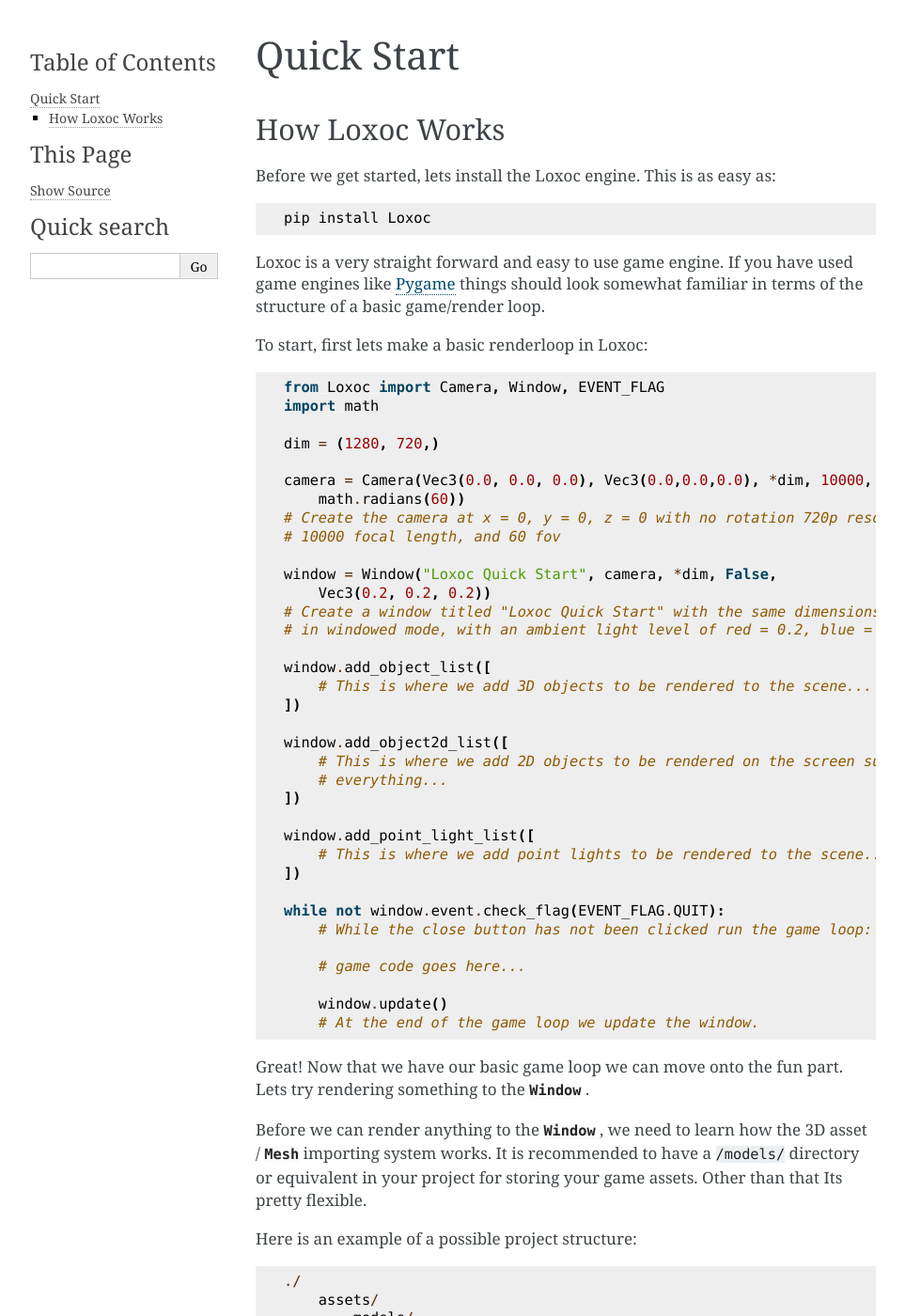
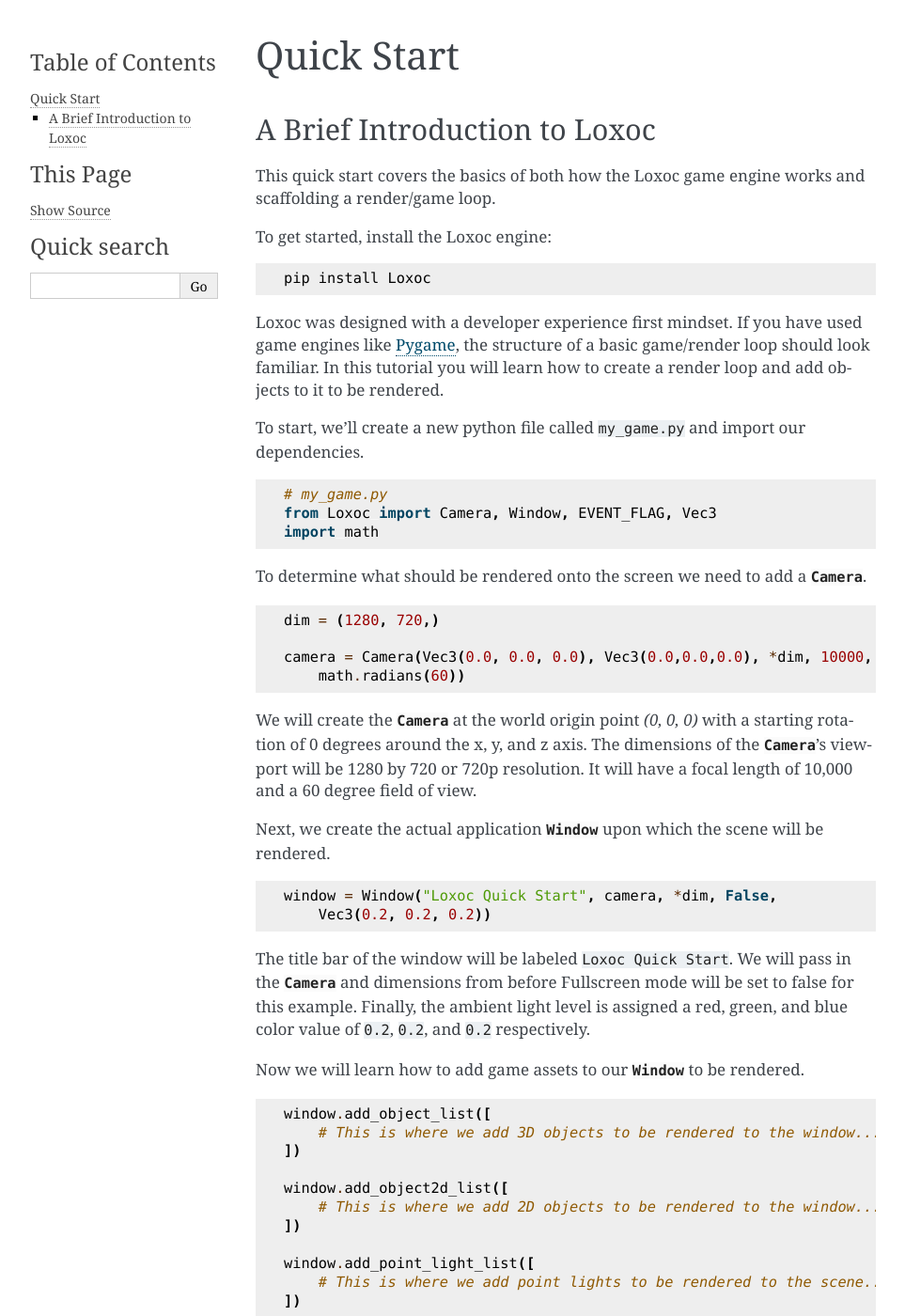
Before and after one commit to FrewtyPebbles/Loxoc-Python3D-Game-Engine, a Sphinx documentation site: the page built from docs/quick_start.rst, in a window 1280 px wide and 1400 px high. Shown: the whole window at 94% size, without its empty margins (148-1111 px from the left). Built offline with Sphinx 7.4.7, drawn with Linux system fonts in a browser that asks for light colours; some of the changed text lies outside the part shown.

Commit message:
Fixed gramar and writing style in documentation.

```diff
--- a/docs/index.rst
+++ b/docs/index.rst
@@ -10,7 +10,7 @@
    :maxdepth: 2
    :caption: Reference:
 
-|engine_name| is a free to use, MIT licensed, 3D python game engine designed to be intuitive for making high quality games with a simple and easy to understand API.
+|engine_name| is a free to use, MIT licensed, 3D python game engine designed to be user friendly.  It has a simple, easy to understand API.
 
 Table of Contents:
 ------------------
--- a/docs/quick_start.rst
+++ b/docs/quick_start.rst
@@ -4,51 +4,75 @@
 ===========
 
 
-How |engine_name| Works
------------------------
+A Brief Introduction to |engine_name|
+-------------------------------------
 
-Before we get started, lets install the |engine_name| engine.  This is as easy as:
+This quick start covers the basics of both how the |engine_name| game engine works and scaffolding a render/game loop.
+
+To get started, install the |engine_name| engine:
 
 .. code-block::
 
     pip install Loxoc
 
 
-|engine_name| is a very straight forward and easy to use game engine.
-If you have used game engines like `Pygame <https://www.pygame.org>`_
-things should look somewhat familiar in terms of the structure of a basic game/render loop.
+|engine_name| was designed with a developer experience first mindset.
+If you have used game engines like `Pygame <https://www.pygame.org>`_, the structure of a basic game/render loop should look familiar.
+In this tutorial you will learn how to create a render loop and add objects to it to be rendered.
 
-To start, first lets make a basic renderloop in |engine_name|:
+To start, we'll create a new python file called ``my_game.py`` and import our dependencies.
 
 .. code-block:: python
 
-    from Loxoc import Camera, Window, EVENT_FLAG
+    # my_game.py
+    from Loxoc import Camera, Window, EVENT_FLAG, Vec3
     import math
+
+To determine what should be rendered onto the screen we need to add a :class:`Camera<Loxoc.Camera>`.
+
+.. code-block:: python
 
     dim = (1280, 720,)
 
     camera = Camera(Vec3(0.0, 0.0, 0.0), Vec3(0.0,0.0,0.0), *dim, 10000,
         math.radians(60))
-    # Create the camera at x = 0, y = 0, z = 0 with no rotation 720p resolution,
-    # 10000 focal length, and 60 fov
+
+We will create the :class:`Camera<Loxoc.Camera>` at the world origin point `(0, 0, 0)` with a starting rotation of 0 degrees around the x, y, and z axis.
+The dimensions of the :class:`Camera<Loxoc.Camera>`'s viewport will be 1280 by 720 or 720p resolution. It will have a focal length of 10,000 and a 60 degree field of view.
+
+Next, we create the actual application :class:`Window<Loxoc.Window>` upon which the scene will be rendered.
+
+.. code-block:: python
 
     window = Window("Loxoc Quick Start", camera, *dim, False,
         Vec3(0.2, 0.2, 0.2))
-    # Create a window titled "Loxoc Quick Start" with the same dimensions as the camera,
-    # in windowed mode, with an ambient light level of red = 0.2, blue = 0.2, and green = 0.2
+
+The title bar of the window will be labeled ``Loxoc Quick Start``.  We will pass in the :class:`Camera<Loxoc.Camera>` and dimensions from before
+Fullscreen mode will be set to false for this example. Finally, the ambient light level is assigned a red, green, and blue color value of ``0.2``, ``0.2``, and ``0.2`` respectively.
+
+Now we will learn how to add game assets to our :class:`Window<Loxoc.Window>` to be rendered.
+
+.. code-block:: python
 
     window.add_object_list([
-        # This is where we add 3D objects to be rendered to the scene...
+        # This is where we add 3D objects to be rendered to the window...
     ])
 
     window.add_object2d_list([
-        # This is where we add 2D objects to be rendered on the screen surface infront of
-        # everything...
+        # This is where we add 2D objects to be rendered to the window...
     ])
 
     window.add_point_light_list([
         # This is where we add point lights to be rendered to the scene...
     ])
+
+In |engine_name|, game assets to be rendered are attached to the :class:`Window<Loxoc.Window>` they are to be rendered to.
+This is done with explicitly named functions for each type of game asset.
+
+Now that we have defined in our python file where we will attach game assets to our :class:`Window<Loxoc.Window>`,
+we will create a basic scaffolding for our game loop.
+
+.. code-block:: python
 
     while not window.event.check_flag(EVENT_FLAG.QUIT):
         # While the close button has not been clicked run the game loop:
@@ -58,15 +82,12 @@
         window.update()
         # At the end of the game loop we update the window.
 
-Great!  Now that we have our basic game loop we can move onto the fun part.
-Lets try rendering something to the :class:`Window<Loxoc.Window>` .
+Great! Now that we have our basic game loop, we're almost ready to render something to the :class:`Window<Loxoc.Window>`.
 
-Before we can render anything to the :class:`Window<Loxoc.Window>` ,
-we need to learn how the 3D asset / :class:`Mesh<Loxoc.Mesh>` importing system works.  It is recommended to
-have a ``/models/`` directory or equivalent in your project for storing your game assets.
-Other than that Its pretty flexible.
+Before we can do so, we need to learn how |engine_name|'s 3D asset or :class:`Mesh<Loxoc.Mesh>` importing system works.
+It is recommended to have a ``/models/`` directory or equivalent in your project for storing your game assets.
 
-Here is an example of a possible project structure:
+Here is an example of one possible project structure:
 
 .. code-block::
 
@@ -80,8 +101,9 @@
 
         ...other project files...
 
-While this example organizes its asset files inside of an ``assets/`` folder, you dont have to.
-Now lets first add a 3D asset to this project, then we'll explain how it works:
+While this example organizes its asset files inside of an ``assets/`` folder, it is not a requirement.
+
+Before we cover how to import a 3D asset into our game, lets add one to our project:
 
 .. code-block::
 
@@ -100,26 +122,24 @@
 
         ...other project files...
 
-There are a few things that are **important** to keep in mind here:
+There are a few **important** things to take note of here:
 
 * The ``/textures/`` directory:
 
-    The ``/textures/`` directory is required to be adjacent to the model files
-    and must include all of the model's textures.
+    The ``/textures/`` directory must be adjacent to the :class:`Model<Loxoc.Model>` files
+    and include all of the :class:`Model<Loxoc.Model>`'s textures.
 
-* Model file formats:
+* :class:`Model<Loxoc.Model>` file formats:
 
-    The format of model should be flexible, but we cannot promise every format will work.
-    While ``.gltf`` format is recommended we have also seen success with ``.obj`` format.
-    ``.fbx`` is not and will never be supported unfortunately due to its proprietary nature.
+    |engine_name| supports a variety of :class:`Model<Loxoc.Model>` file formats but cannot promise support for every format.
+    While ``.gltf`` format is recommended we have also seen success with the ``.obj`` format.
+    The ``.fbx`` file format is not and will never be supported unfortunately due to it's sometimes proprietary nature.
 
 * The ``/model_name/`` directory:
 
-    Each model should have its own directory and texture folder to prevent name conflicts.
+    Each :class:`Model<Loxoc.Model>` should have it's own directory to prevent name conflicts with the ``/textures/`` folder.
 
-Now that we have our model sorted out, lets get to adding it to our game.  We'll need a few
-new imports namely :class:`Loxoc.Mesh` and :class:`Loxoc.Object3D` .  We will also include :class:`Loxoc.MeshDict`
-(we will explain the purpose of :class:`MeshDict<Loxoc.MeshDict>` in a minute) for type annotations.  It should look something like this:
+Now that we have our assets folder sorted out, lets add the asset to our game.  We'll need to update our imports:
 
 .. code-block:: python
 
@@ -127,17 +147,20 @@
     from Loxoc import Camera, Window, EVENT_FLAG, Mesh, Object3D, MeshDict, Model
     import math
 
-    dim = (1280, 720,)
+Now we will load our ``.gltf`` :class:`Model<Loxoc.Model>` from our assets folder:
 
-    camera = Camera(Vec3(0.0, 0.0, 0.0), Vec3(0.0,0.0,0.0), *dim, 10000,
-        math.radians(60))
+.. code-block:: python
+
+    # ... previous code
 
     window = Window("Loxoc Quick Start", camera, *dim, False,
         Vec3(0.2, 0.2, 0.2))
 
-    my_model: Model = Model.from_file("./assets/models/model_name/model_name.gltf")
-    # We import the contents from the 3D asset file into a Model variable so we can use our
-    # Model in our game.
+    my_model: Model = Model.from_file("./assets/models/model_name/model_name.gltf") # Load the model.
+
+From the :class:`Model<Loxoc.Model>` we will create an :class:`Object3D<Loxoc.Object3D>` which can be attached to our game :class:`Window<Loxoc.Window>`.
+
+.. code-block:: python
 
     my_object = Object3D(my_model, Vec3(0.0, 0.0, 20.0), vec3(0.0, 0.0, 0.0), vec3(1.0, 1.0, 1.0))
     # We create an object from the model that can be used in our game with a position of
@@ -148,28 +171,32 @@
         my_object # Now we add our object to the list of objects to be rendered.
     ])
 
-    window.add_object2d_list([])
+The :class:`Object3D<Loxoc.Object3D>` we created will have a starting x, y, and z position of ``0``, ``0``, and ``20`` respectively.
+It will start with no initial rotation.
+It's scale will be multipied by ``1.0`` in all directions. In other words, it will not be scaled at all.
 
-    window.add_point_light_list([])
+Now if you run the game with...
 
-    while not window.event.check_flag(EVENT_FLAG.QUIT):
+.. code-block::
 
-        window.update()
+    python my_game.py
 
-Tada! you should now see your model being rendered when you run your game.
-Now lets explain a few things:
+You should see your object being rendered onto the game window.
+
+-----
+
+Now that you've managed to render something to the :class:`Window<Loxoc.Window>`, lets explain a little bit of the API so far (see the API documentation for more details):
 
 * :class:`Model<Loxoc.Model>` :
 
-    :class:`Loxoc.Model` is a datastructure holding all of the visual data for an :class:`Object3D<Loxoc.Object3D>` .  It contains a :class:`MeshDict<Loxoc.MeshDict>` , animation api, and some render settings that can be tweaked to change the final appearance of a rendered model.
-    For now just think of this as the "appearance" data for an :class:`Object3D<Loxoc.Object3D>` .
+    :class:`Loxoc.Model` is a class which holds all of the visual information/data for an :class:`Object3D<Loxoc.Object3D>`.  It includes a :class:`MeshDict<Loxoc.MeshDict>`, animation api, and some render settings that can be tweaked to change the final appearance of a rendered model.
 
 * :class:`MeshDict<Loxoc.MeshDict>` :
 
-    :class:`Loxoc.MeshDict` is a datastructure that acts like a statically typed dictionary storing each :class:`Mesh<Loxoc.Mesh>` by name.
-    This is nessicary because 3D asset files can have more than one :class:`Mesh<Loxoc.Mesh>` in them.  If you have a 3D
+    :class:`Loxoc.MeshDict` is a class that acts as a statically typed dictionary storing each :class:`Mesh<Loxoc.Mesh>` by name.
+    This is nessicary because 3D asset files can sometimes have more than one :class:`Mesh<Loxoc.Mesh>` in them.  If you have a 3D
     asset file with more than one :class:`Mesh<Loxoc.Mesh>` inside of it, you can extract them from their :class:`MeshDict<Loxoc.MeshDict>`
-    to new individual :class:`MeshDict<Loxoc.MeshDict>` s and then to :class:`Model<Loxoc.Model>` s to be used in :class:`Object3D<Loxoc.Object3D>` s like so:
+    to new individual :class:`MeshDict<Loxoc.MeshDict>`\s and create :class:`Model<Loxoc.Model>`\s from them to create :class:`Object3D<Loxoc.Object3D>`\s like so:
 
     .. code-block:: python
 
@@ -182,16 +209,16 @@
         player_object = Object3D(Model(player_md), Vec3(0.0, 0.0, 20.0), vec3(0.0, 0.0, 0.0), vec3(1.0, 1.0, 1.0))
         # Now our model is ready to be used.
 
-    We can extract the :class:`Mesh<Loxoc.Mesh>` s we need from the ``my_assets``  :class:`MeshDict<Loxoc.MeshDict>` by name.
+    We can extract the :class:`Mesh<Loxoc.Mesh>`\s we need from the ``my_assets``  :class:`MeshDict<Loxoc.MeshDict>` by name.
     Hence we use ``my_assets["player_model"]``.  This is assuming your desired :class:`Mesh<Loxoc.Mesh>`
     is at the top level of your imported 3D file/asset's heirarchy.  if it is in a group inside
     the 3D file/asset you imported you could do something like:
     ``my_assets["group_name"]["player_model"]``
 
-* :class:`Object3D<Loxoc.Object3D>` :
+* :class:`Object3D<Loxoc.Object3D>`\:
 
     :class:`Loxoc.Object3D` is our game object.  It holds the :class:`Model<Loxoc.Model>` to be rendered,
-    the :class:`Object3D<Loxoc.Object3D>` 's :class:`Vec3<Loxoc.Vec3>` position, it's :class:`Quaternion<Loxoc.Quaternion>` rotation, any object
+    the :class:`Object3D<Loxoc.Object3D>`\'s :class:`Vec3<Loxoc.Vec3>` position, it's :class:`Quaternion<Loxoc.Quaternion>` rotation, any object
     level uniforms to be used in it's :class:`Loxoc.Material` and much more.
 
 * :meth:`Window.add_object_list()<Loxoc.Window.add_object_list>` :
@@ -199,14 +226,14 @@
     :meth:`Loxoc.Window.add_object_list` is used to add objects to the set of objects to render to the screen on :meth:`Window.update()<Loxoc.Window.update>` .
     You can think of this like creating an object in the game.  You can also remove objects with :meth:`Window.remove_object()<Loxoc.Window.remove_object>` .
 
-As one final bonus of this Quick Start We are going to make our :class:`Object3D<Loxoc.Object3D>` spin!
-To do this we are going to rotate our :class:`Object3D<Loxoc.Object3D>` arround its up directional vector.
+As a final bonus for this quick start guide, we are going to make our :class:`Object3D<Loxoc.Object3D>` spin!
+To do this we rotate our :class:`Object3D<Loxoc.Object3D>` arround its up direction :class:`vector<Loxoc.Vec3>`.
 It should look something like so:
 
 .. code-block:: python
 
     # my_game.py
-    from Loxoc import Camera, Window, EVENT_FLAG, Mesh, Object3D, MeshDict, Model
+    from Loxoc import Camera, Window, EVENT_FLAG, Mesh, Object3D, MeshDict, Model, Vec3
     import math
 
     dim = (1280, 720,)
@@ -235,5 +262,5 @@
 
         window.update()
 
-And thats all there is to it!  You should now have a spinning 3D model rendering on your game window.
+That's all there is to it!  You should now have a spinning 3D :class:`Model<Loxoc.Model>` rendering to your game :class:`Window<Loxoc.Window>`.
 Check out the :mod:`Loxoc API Reference<Loxoc>` for more info.
```
Also changed, not shown: 1 other file.
